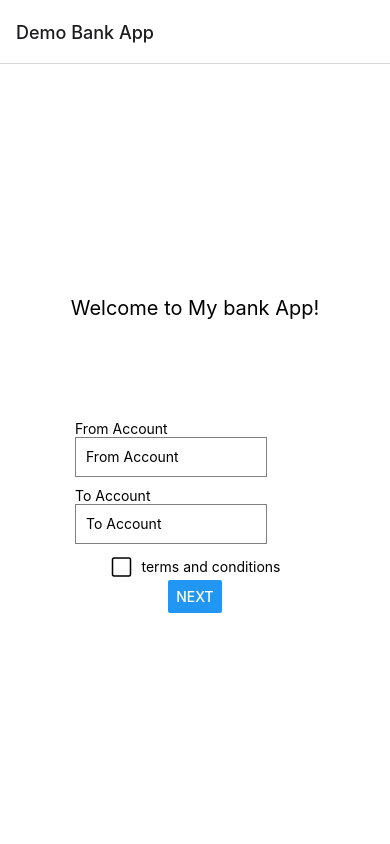
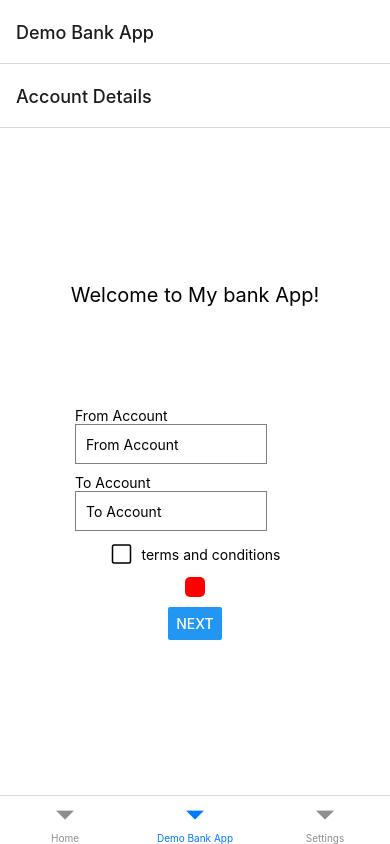
Before and after one commit to Manish1902/DemoBank, a React Native app: screen /BankApp in a window 390 px wide. Built offline with nearby package versions, Linux system fonts and the light colour scheme.

Commit message:
tab navigation

```diff
--- a/Screens.js
+++ b/AccountStackNavigator.js
@@ -1,22 +1,21 @@
 import React from 'react';
 import { createStackNavigator } from '@react-navigation/stack';
-// Screens
-import HomeScreen from './src/screens/HomeScreen';
+import AccountDetails from './src/screens/AccountDetails';
 import AmountDetails from './src/screens/AmountDetails';
-import AllSelectedDetails from './src/screens/AllSlelectedDerails';
+import AllSelectedDetails from './src/screens/AllSlelectedDetails';
 import Decleration from './src/screens/Declerations';
 
 const Stack = createStackNavigator();
 
-const StackScreens = () => {
+const AccountStackNavigator = () => {
   return (
-    <Stack.Navigator initialRouteName="Home" screenOptions={{ headerBackTitleVisible: false }}>
-      <Stack.Screen name="Home" component={HomeScreen} options={{ title: 'Demo Bank App' }} />
+    <Stack.Navigator initialRouteName="Accounts">
+      <Stack.Screen name="Accounts" component={AccountDetails} options={{ title: 'Account Details' }}/>
       <Stack.Screen name="Amount" component={AmountDetails} options={{ title: 'Amount Details' }} />
       <Stack.Screen name="AllDetails" component={AllSelectedDetails} options={{ title: 'All Selected Details' }} />
       <Stack.Screen name="Decleration" component={Decleration} options={{ title: 'Decleration' }} />
     </Stack.Navigator>
   );
-}
+};
 
-export default StackScreens;
+export default AccountStackNavigator;
--- a/App.js
+++ b/App.js
@@ -1,8 +1,11 @@
 import React, { useEffect } from 'react';
 import { BackHandler } from 'react-native';
 import { NavigationContainer } from '@react-navigation/native';
+import { createBottomTabNavigator } from '@react-navigation/bottom-tabs';
 import DataStore from './src/context/dataStore';
-import StackScreens from './Screens';
+import HomeScreen from './src/screens/HomeScreen';
+import SettingsScreen from './src/screens/SettingsScreen';
+import AccountStackNavigator from './AccountStackNavigator';
 
 const App = () => {
   useEffect(() => {
@@ -17,10 +20,17 @@ const App = () => {
 
     return () => backHandler.remove();
   }, []);
+
+  const Tab = createBottomTabNavigator();
+
   return (
     <DataStore>
       <NavigationContainer>
-        <StackScreens />
+        <Tab.Navigator>
+          <Tab.Screen name="Home" component={HomeScreen} />
+          <Tab.Screen name="BankApp" component={AccountStackNavigator} options={{ title: 'Demo Bank App' }} />
+          <Tab.Screen name="Settings" component={SettingsScreen} />
+        </Tab.Navigator>
       </NavigationContainer>
     </DataStore>
   );
--- a/package.json
+++ b/package.json
@@ -10,9 +10,10 @@
   },
   "dependencies": {
     "@react-native-community/datetimepicker": "7.7.0",
+    "@react-navigation/bottom-tabs": "^6.5.20",
     "@react-navigation/native": "^6.1.17",
     "@react-navigation/stack": "^6.3.29",
-    "expo": "~51.0.4",
+    "expo": "~51.0.8",
     "expo-status-bar": "~1.12.1",
     "react": "18.2.0",
     "react-native": "0.74.1",
--- /dev/null
+++ b/src/components/ErrorMessage.js
@@ -0,0 +1,23 @@
+import React from "react";
+import { View,Text,StyleSheet } from "react-native";
+
+const ErrorMessage = ({message}) => {
+    return <View style={styles.container}>
+        <Text style={styles.text}>{message}</Text>
+    </View>
+};
+
+const styles = StyleSheet.create({
+    container: {
+        backgroundColor: 'red',
+        padding: 10,
+        borderRadius: 5,
+        marginVertical: 10,
+    },
+    text: {
+        color: 'white',
+        fontWeight: 'bold',
+    },
+});
+
+export default ErrorMessage
--- /dev/null
+++ b/src/screens/AccountDetails.js
@@ -0,0 +1,83 @@
+import React, { useState, useContext } from 'react';
+import { Button, StyleSheet, Text, View} from 'react-native';
+import Checkbox from '../components/CheckBox'
+import TermsAndConditions from '../components/Terms&Conditions';
+import { DataContext } from '../context/dataContext';
+import { GlobalStyles } from '../Styles/GlobalStyles';
+import ValueInput from '../components/ValueInput';
+import ErrorMessage from '../components/ErrorMessage';
+
+const AccountDetails = ({ navigation }) => {
+    let {fromAccount, setFromAccount} = useContext(DataContext);
+    let {toAccount, setToAccount} = useContext(DataContext);
+    const [isSelected, setSelection] = useState(false);
+    const [modalVisible, setModalVisible] = useState(false);
+    const [error,setError] = useState('')
+
+    const handleFromAccountChange = (text) => {
+            setFromAccount(text);
+    };
+
+    const handleToAccountChange = (text) => {
+            setToAccount(text);
+    };
+
+    const handleCheckboxToggle = () => {
+        setSelection(!isSelected);
+    };
+    const handleNextButtonPress = () => {
+        if (
+            /^\d+$/.test(fromAccount) &&
+            fromAccount.length >= 11 &&
+            fromAccount.length <= 16 &&
+            /^\d+$/.test(toAccount) &&
+            toAccount.length >= 11 &&
+            toAccount.length <= 16 &&
+            isSelected
+        ) {
+            setError('');
+            navigation.navigate("Amount");
+        } else {
+            setError('Please enter valid account numbers (11-16 digits) and accept terms and conditions.');
+        }
+    };
+    return (
+        <View style={GlobalStyles.container}>
+            <Text style={styles.text}>Welcome to My bank App!</Text>
+            <ValueInput
+                label="From Account"
+                placeholder="From Account"
+                value={fromAccount}
+                onValueChange={handleFromAccountChange}
+            />
+            <ValueInput
+                label="To Account"
+                placeholder="To Account"
+                value={toAccount}
+                onValueChange={handleToAccountChange}
+            />
+            <View style={{ flexDirection: 'row', alignItems: 'center' }}>
+                <Checkbox isSelected={isSelected} onPress={handleCheckboxToggle} />
+                <TermsAndConditions modalVisible={modalVisible} setModalVisible={setModalVisible} />
+            </View>
+            <ErrorMessage message={error} />
+            <Button
+                onPress={handleNextButtonPress}
+                title="Next"
+                style={styles.button}
+            />
+        </View>
+    );
+}
+
+const styles = StyleSheet.create({
+    text: {
+        fontSize: 20,
+        marginBottom: 100,
+    },
+    button: {
+        marginTop: 20,
+    }
+});
+
+export default AccountDetails;
--- a/src/screens/AmountDetails.js
+++ b/src/screens/AmountDetails.js
@@ -5,11 +5,13 @@ import DatePicker from '../components/DatePicker';
 import { DataContext } from '../context/dataContext';
 import { GlobalStyles } from '../Styles/GlobalStyles';
 import ValueInput from '../components/ValueInput';
+import ErrorMessage from '../components/ErrorMessage';
 
 const AmountDetails = ({ navigation }) => {
     let { amount, setAmount, selectedDate, setSelectedDate, selectedOption, setSelectedOption } = useContext(DataContext)
     const [isDatePickerVisible, setDatePickerVisibility] = useState(false);
     const options = ['Transfer after time', 'Immediate Transfer'];
+    const [error,setError] = useState('')
 
     const handleSelect = (option) => {
         setSelectedOption(option);
@@ -31,6 +33,15 @@ const AmountDetails = ({ navigation }) => {
         setDatePickerVisibility(false);
     };
 
+    const handleNextButtonPress = () => {
+        if(amount===""){
+            setError('Please enter a amount')
+        }
+        else{
+            setError('');
+            navigation.navigate("AllDetails");
+        }
+    }
     return (
         <View style={GlobalStyles.container}>
             <Text style={GlobalStyles.text}>Amount Details</Text>
@@ -53,8 +64,10 @@ const AmountDetails = ({ navigation }) => {
                 onValueChange={setAmount}
                 placeholder="Rupee"
             />
+            <ErrorMessage message={error} />
             <Button
-                onPress={() => navigation.navigate("AllDetails")}
+                onPress={handleNextButtonPress}
+                // onPress={() => navigation.navigate("AllDetails")}
                 title="Next"
             />
         </View>
--- a/src/screens/Declerations.js
+++ b/src/screens/Declerations.js
@@ -15,7 +15,7 @@ const Decleration = ({ navigation }) => {
         resetStates()
         navigation.reset({
             index: 0,
-            routes: [{ name: 'Home' }]
+            routes: [{ name: 'Accounts' }]
         });
     }
 
--- a/src/screens/HomeScreen.js
+++ b/src/screens/HomeScreen.js
@@ -1,79 +1,10 @@
-import React, { useState, useContext } from 'react';
-import { Button, StyleSheet, Text, View} from 'react-native';
-import Checkbox from '../components/CheckBox'
-import TermsAndConditions from '../components/T&C';
-import { DataContext } from '../context/dataContext';
-import { GlobalStyles } from '../Styles/GlobalStyles';
-import ValueInput from '../components/ValueInput';
+import React from 'react';
+import { Button, Text, View } from 'react-native';
 
-const HomeScreen = ({ navigation }) => {
-    let {fromAccount, setFromAccount} = useContext(DataContext);
-    let {toAccount, setToAccount} = useContext(DataContext);
-    const [isSelected, setSelection] = useState(false);
-    const [modalVisible, setModalVisible] = useState(false);
-
-    const handleFromAccountChange = (text) => {
-            setFromAccount(text);
-    };
-
-    const handleToAccountChange = (text) => {
-            setToAccount(text);
-    };
-
-    const handleCheckboxToggle = () => {
-        setSelection(!isSelected);
-    };
-    const handleNextButtonPress = () => {
-        if (
-            /^\d+$/.test(fromAccount) &&
-            fromAccount.length >= 11 &&
-            fromAccount.length <= 16 &&
-            /^\d+$/.test(toAccount) &&
-            toAccount.length >= 11 &&
-            toAccount.length <= 16 &&
-            isSelected
-        ) {
-            navigation.navigate("Amount");
-        } else {
-            alert("Please enter valid account numbers (11-16 digits) and accept terms and conditions.");
-        }
-    };
-    return (
-        <View style={GlobalStyles.container}>
-            <Text style={styles.text}>Welcome to My bank App!</Text>
-            <ValueInput
-                label="From Account"
-                placeholder="From Account"
-                value={fromAccount}
-                onValueChange={handleFromAccountChange}
-            />
-            <ValueInput
-                label="To Account"
-                placeholder="To Account"
-                value={toAccount}
-                onValueChange={handleToAccountChange}
-            />
-            <View style={{ flexDirection: 'row', alignItems: 'center' }}>
-                <Checkbox isSelected={isSelected} onPress={handleCheckboxToggle} />
-                <TermsAndConditions modalVisible={modalVisible} setModalVisible={setModalVisible} />
-            </View>
-            <Button
-                onPress={handleNextButtonPress}
-                title="Next"
-                style={styles.button}
-            />
-        </View>
-    );
+const HomeScreen = () => {
+    return<View >
+        <Text>Initial screen from the application</Text>
+    </View>
 }
 
-const styles = StyleSheet.create({
-    text: {
-        fontSize: 20,
-        marginBottom: 100,
-    },
-    button: {
-        marginTop: 20,
-    }
-});
-
-export default HomeScreen;
+export default HomeScreen
--- /dev/null
+++ b/src/screens/SettingsScreen.js
@@ -0,0 +1,10 @@
+import React from "react";
+import { View,Text,StyleSheet } from "react-native";
+
+const SettingsScreen = () => {
+    return <View>
+        <Text>You can change settings here</Text>
+    </View>
+}
+
+export default SettingsScreen
```
Also changed, not shown: src/components/Terms&Conditions.js (renamed from src/components/T&C.js), src/screens/AllSlelectedDetails.js (renamed from src/screens/AllSlelectedDerails.js), 1 other file (tests, documents, lock files or other folders).
